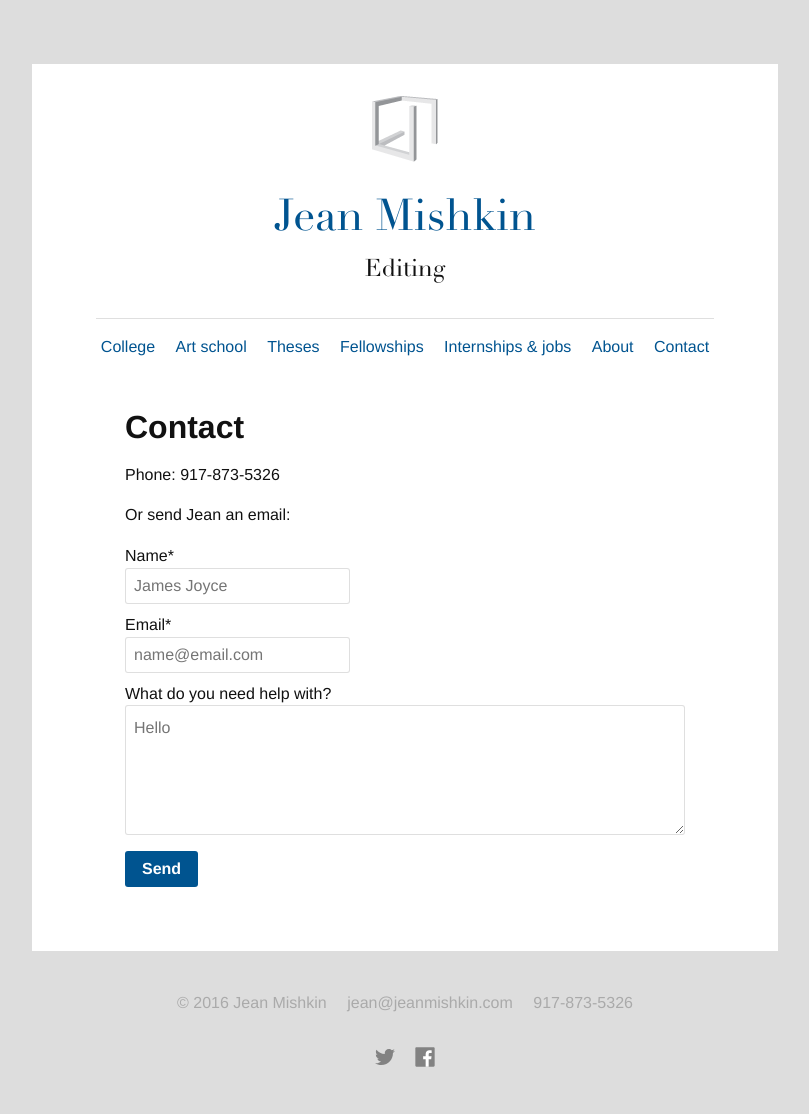
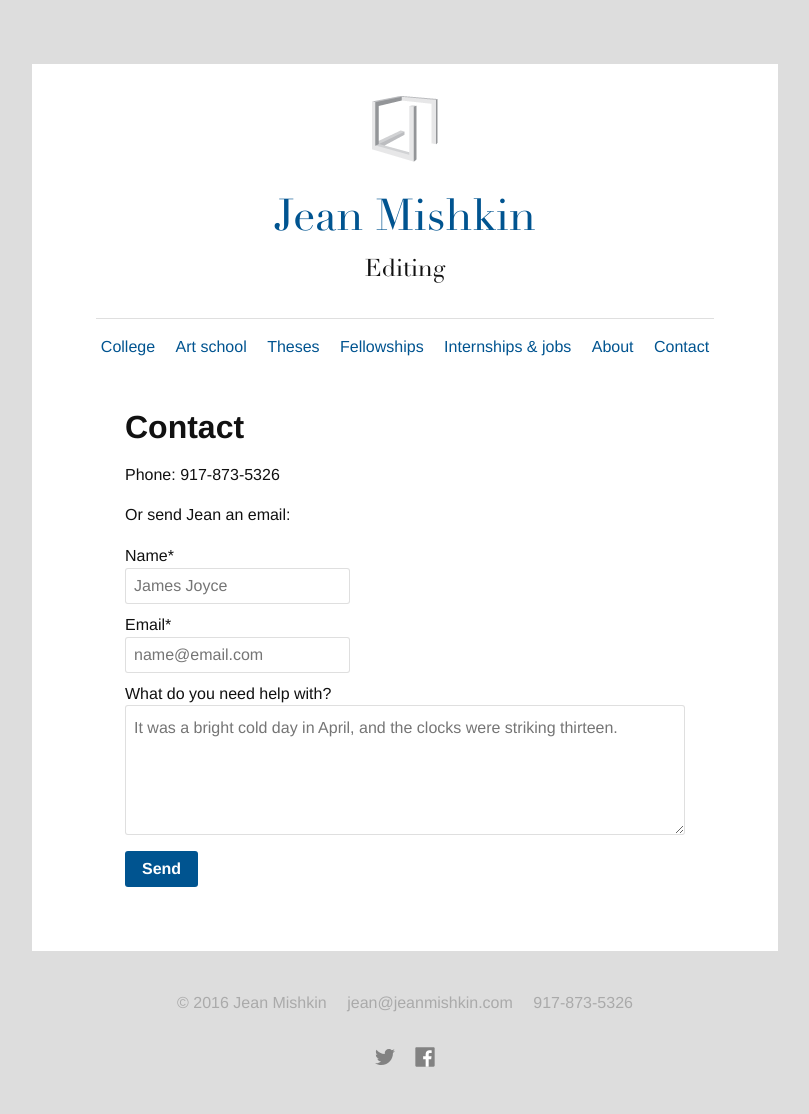
Before and after one commit to jsnhff/jean-mishkin, a Jekyll site: the page built from contact.md, in a window 1280 px wide. Shown: the whole page, without its empty margins (235-1044 px from the left). Built offline with Jekyll 4.4.1, drawn with Linux system fonts in a browser that asks for light colours; some web fonts are replaced.

Commit message:
Adding George Orwell to textarea placeholder

```diff
--- a/contact.md
+++ b/contact.md
@@ -14,7 +14,7 @@ method="POST">
     <label for="email">Email*</label>
     <input type="email" name="_replyto" placeholder="name@email.com" class="block mb1 field">
     <label for="information">What do you need help with?</label>
-    <textarea rows="4" cols="50" name="information" placeholder="Hello" class="block mb1 field border-box" style="width:100%;"></textarea>
+    <textarea rows="4" cols="50" name="information" placeholder="It was a bright cold day in April, and the clocks were striking thirteen." class="block mb1 field border-box" style="width:100%;"></textarea>
     <!-- Hidden inputs that help send the user to a nice thank you page
          and set the subject so filtering is easy. -->
     <!-- CHANGE THIS IN PRODUCTION -->
```
